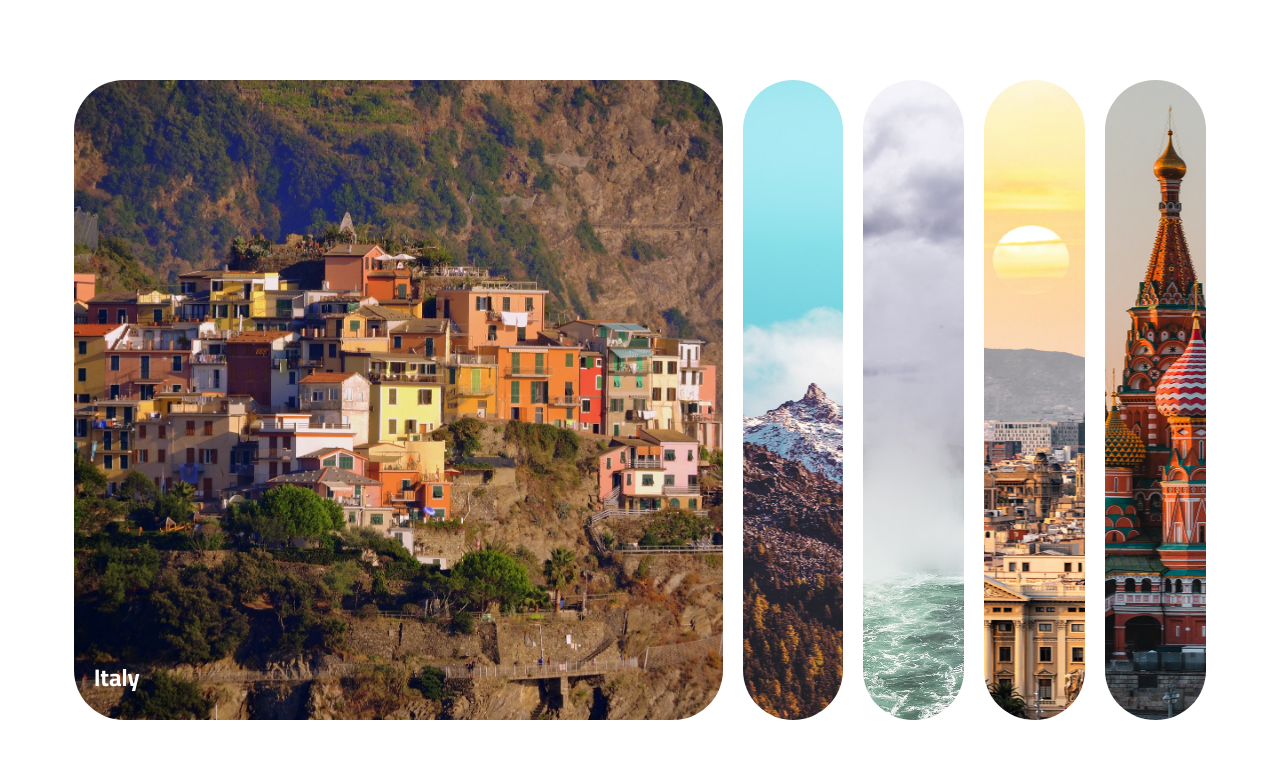
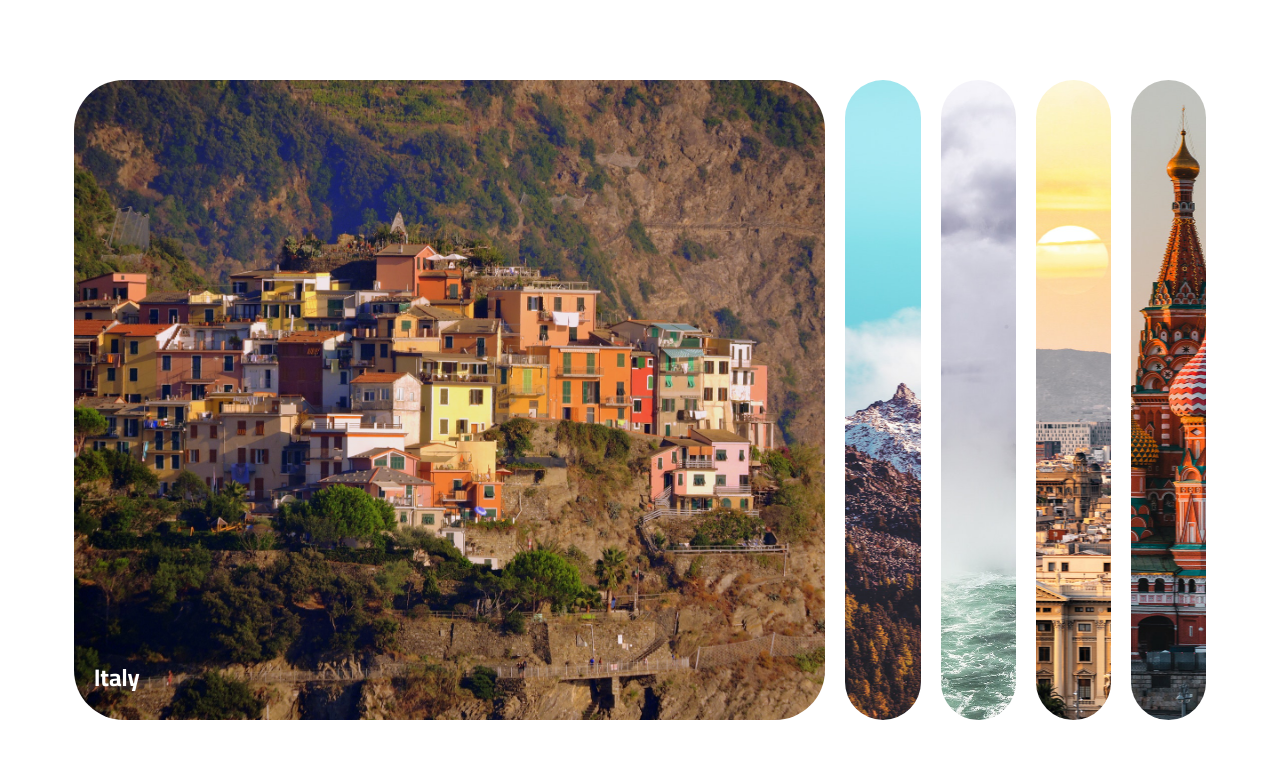
Before and after one commit to Codie123/Expanding-cards, a plain HTML site: page index.html in a window 1280 px wide. Drawn offline with Linux system fonts and the light colour scheme.

Commit message:
Modified style.css

```diff
--- a/style.css
+++ b/style.css
@@ -42,7 +42,7 @@ body{
     background-position: center;
     background-size: cover;
     border-radius: 50px;
-    padding:0 20px 20px;
+
     margin: 10px;
     height: 80vh;
     flex: 0.5;
```
